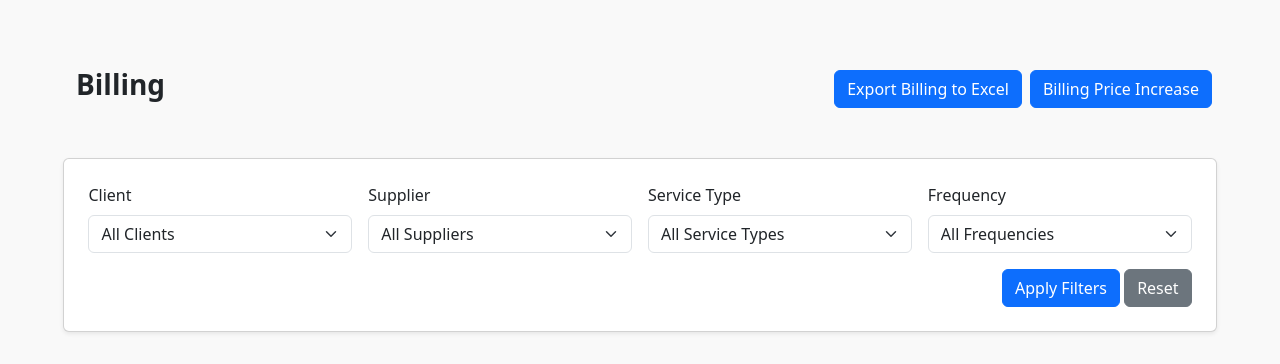
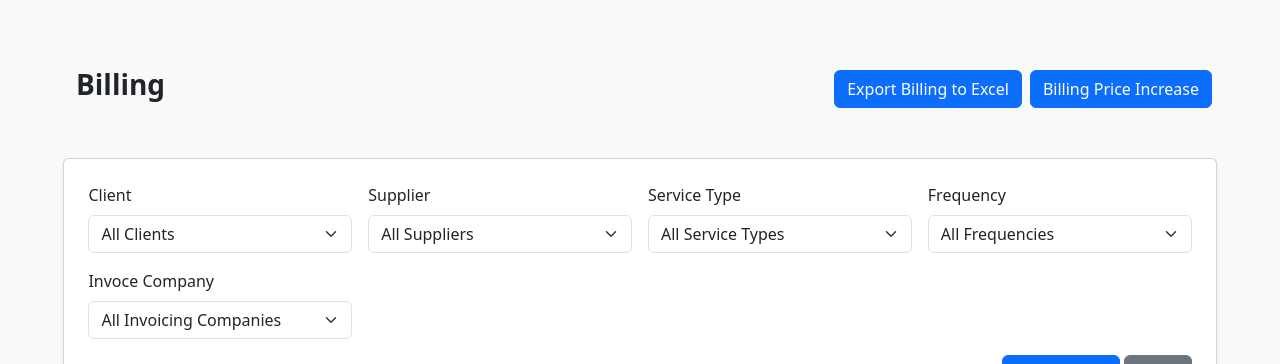
Before and after one commit to hafizsameer11/sautech, a PHP site: page /modules/billing/billing.php in a window 1280 px wide. Shown: the top 364 px of the page. Run offline with PHP 8.4, Linux system fonts and the light colour scheme; the visitor is signed in with stand-in values (Sample User, id 1); data that the repository does not hold is empty.

Commit message:
Add invoce

```diff
--- a/modules/billing/billing.php
+++ b/modules/billing/billing.php
@@ -8,9 +8,9 @@ include_once '../config.php'; // Ensure this path is correct
 // Fetch Billing Records
 $billingRecords = [];
 $where = [];
-if (!hasPermission('billing page', 'View all')) {
-    $where[] = "b.created_by = " . (int) $_SESSION['user_id'];
-}
+// if (!hasPermission('billing page', 'View all')) {
+//     $where[] = "b.created_by = " . (int) $_SESSION['user_id'];
+// }
 $whereClause = '';
 if (!empty($where)) {
     $whereClause = ' AND ' . implode(' AND ', $where);
@@ -59,6 +59,8 @@ if ($_SESSION["role"] == "admin") {
 $suppliers = $conn->query("SELECT id, supplier_name FROM billing_suppliers ORDER BY supplier_name ASC");
 $serviceTypes = $conn->query("SELECT id, service_type_name FROM billing_service_types ORDER BY service_type_name ASC");
 $serviceCategories = $conn->query("SELECT id, category_name, has_vm_fields FROM billing_service_categories ORDER BY category_name ASC");
+$invoicingCompanies = $conn->query("SELECT id, company_name FROM billing_invoice_companies ORDER BY company_name ASC");
+
 
 function calculateStatus($endDate)
 {
@@ -159,6 +161,7 @@ session_abort();
                 </select>
             </div>
 
+
             <div class="col-md-3">
                 <label class="form-label">Frequency</label>
                 <select name="frequency" class="form-select">
@@ -166,6 +169,18 @@ session_abort();
                     <option value="once_off">Once Off</option>
                     <option value="monthly">Monthly</option>
                     <option value="annually">Annually</option>
+                </select>
+            </div>
+
+            <div class="col-md-3">
+                <label class="form-label">Invoce Company</label>
+                <select name="invoicing_company_id" class="form-select">
+                    <option value="">All Invoicing Companies</option>
+                    <?php foreach ($invoicingCompanies as $company): ?>
+                        <option value="<?= $company['id'] ?>">
+                            <?= htmlspecialchars($company['company_name']) ?>
+                        </option>
+                    <?php endforeach; ?>
                 </select>
             </div>
 
@@ -205,7 +220,7 @@ session_abort();
                         $subtotal = $row['qty'] * $row['unit_price'];
                         $vatAmount = ($row['vat_rate'] / 100) * $subtotal;
                         $total = $subtotal + $vatAmount;
-                        ?>
+                    ?>
                         <tr>
                             <td class="text-center"><?= $i++ ?></td>
                             <td><?= htmlspecialchars($row['client_name']) ?></td>
@@ -213,11 +228,11 @@ session_abort();
                             <td><?= htmlspecialchars($row['service_type_name']) ?></td>
                             <td><?= htmlspecialchars($row['category_name']) ?></td>
                             <td class="text-center"><?= $row['qty'] ?></td>
-                            <td class="text-end"><?= $row['currency_symbol'] ?>     <?= number_format($row['unit_price'], 2) ?>
+                            <td class="text-end"><?= $row['currency_symbol'] ?> <?= number_format($row['unit_price'], 2) ?>
                             </td>
-                            <td class="text-end"><?= $row['currency_symbol'] ?>     <?= number_format($row['vat_rate'], 2) ?>%
+                            <td class="text-end"><?= $row['currency_symbol'] ?> <?= number_format($row['vat_rate'], 2) ?>%
                             </td>
-                            <td class="text-end"><?= $row['currency_symbol'] ?>     <?= number_format($subtotal, 2) ?></td>
+                            <td class="text-end"><?= $row['currency_symbol'] ?> <?= number_format($subtotal, 2) ?></td>
                             <td class="text-end"><strong><?= $row['currency_symbol'] ?>
                                     <?= number_format($total, 2) ?></strong></td>
                             <td class="text-center"><?= ucfirst($row['frequency']) ?></td>
@@ -313,6 +328,18 @@ session_abort();
                             <?php endforeach; ?>
                         </select>
                     </div>
+                    <div class="col-md-6">
+                        <label class="form-label">Invoicing Company</label>
+                        <select name="invoicing_company_id" id="add-invoicing-company-id" class="form-select" required>
+                            <option value="">Select Invoicing Company</option>
+                            <?php foreach ($invoicingCompanies as $company): ?>
+                                <option value="<?= $company['id'] ?>">
+                                    <?= htmlspecialchars($company['company_name']) ?>
+                                </option>
+                            <?php endforeach; ?>
+                        </select>
+                    </div>
+
 
                     <div class="col-md-6">
                         <label class="form-label">Service Category</label>
@@ -708,6 +735,7 @@ session_abort();
                     console.error('Failed to fetch categories:', error);
                 });
         }
+
         function openEditModal(
             id, client_id, supplier_id, service_type_id, service_category_id,
             description, qty, unit_price, vat_rate, invoice_frequency,
@@ -792,13 +820,13 @@ session_abort();
         // }
 
         // Call once if already selected (e.g., during edit)
-        document.addEventListener('DOMContentLoaded', function () {
+        document.addEventListener('DOMContentLoaded', function() {
             const freq = document.getElementById('invoice-frequency')?.value;
             // if (freq) handleFrequencyFields(freq);
         });
 
         // ➕ Handle Add Billing
-        document.getElementById('addBillingForm').addEventListener('submit', function (e) {
+        document.getElementById('addBillingForm').addEventListener('submit', function(e) {
             e.preventDefault();
             const formData = new FormData(this);
             formData.append('action', 'add');
@@ -818,7 +846,7 @@ session_abort();
                 });
         });
         // ✏️ Handle Edit Billing Form Submit
-        document.getElementById('editBillingForm').addEventListener('submit', function (e) {
+        document.getElementById('editBillingForm').addEventListener('submit', function(e) {
             e.preventDefault();
             const formData = new FormData(this);
             formData.append('action', 'edit'); // Set action for backend
@@ -879,7 +907,7 @@ session_abort();
             }
         }
         // Handle Filter Form Submit
-        document.getElementById('filterForm').addEventListener('submit', function (e) {
+        document.getElementById('filterForm').addEventListener('submit', function(e) {
             e.preventDefault();
             const formData = new FormData(this);
 
```
